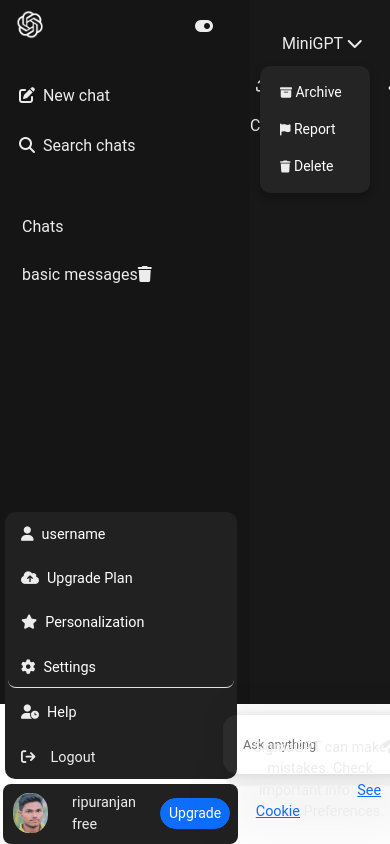
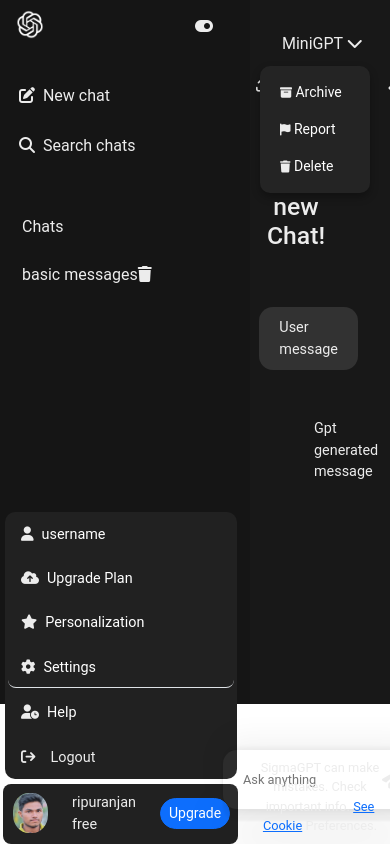
Before and after one commit to ripuranjan-143/Mini-GPT, a React (Vite) app in the folder frontend/: page / in a window 390 px wide. Built offline with nearby package versions, Linux system fonts and the light colour scheme.

Commit message:
Add new chat heading and basic CSS for user/AI messages

```diff
--- a/frontend/src/BasicProvider.jsx
+++ b/frontend/src/BasicProvider.jsx
@@ -7,6 +7,7 @@
   const [prompt, setPrompt] = useState('');
   const [reply, setReply] = useState(null);
   const [currThreadId, setCurrThreadId] = useState(uuidv4());
+  const [newChat, setNewChat] = useState(true);
 
   const providerValues = {
     prompt,
@@ -15,6 +16,8 @@
     setReply,
     currThreadId,
     setCurrThreadId,
+    newChat,
+    setNewChat,
   };
   return (
     <BasicContext.Provider value={providerValues}>
--- a/frontend/src/Chat.css
+++ b/frontend/src/Chat.css
@@ -0,0 +1,71 @@
+.chats {
+  display: flex;
+  flex-direction: column;
+  overflow-y: scroll;
+  height: 421px;
+  scrollbar-width: thin;
+  scrollbar-color: #555 #1e1e1e;
+}
+.userDiv {
+  padding: 1.5rem 17rem 1.8rem 27rem;
+  display: flex;
+  justify-content: flex-end;
+  align-items: end;
+}
+.gptDiv {
+  padding: 0rem 21rem 1.8rem 17.5rem;
+  display: flex;
+  justify-content: flex-start;
+  align-items: flex-start;
+}
+.userMessage {
+  background-color: #323232;
+  padding: 10px 20px;
+  border-radius: 14px;
+  width: fit-content;
+}
+@media (max-width: 1500px) {
+  .chats {
+    padding: 1rem 16rem 1rem 15rem;
+  }
+
+  .userDiv,
+  .gptDiv {
+    padding: 2rem 0rem 0rem 1rem;
+  }
+}
+
+@media (max-width: 1200px) {
+  .chats {
+    padding: 1rem 9rem 1rem 9rem;
+  }
+
+  .userDiv,
+  .gptDiv {
+    padding: 2rem 0rem 0rem 1rem;
+  }
+}
+
+@media (max-width: 992px) {
+  .chats {
+    padding: 1rem 6rem 1rem 7rem;
+  }
+  .userDiv,
+  .gptDiv {
+    padding: 1rem 0rem 1rem 0rem;
+    max-width: 100%;
+    font-size: 0.9rem;
+  }
+}
+
+@media (max-width: 768px) {
+  .chats {
+    padding: 2rem 2rem 1rem 4rem;
+  }
+
+  .userDiv,
+  .gptDiv {
+    max-width: 100%;
+    font-size: 0.9rem;
+  }
+}
--- a/frontend/src/Chat.jsx
+++ b/frontend/src/Chat.jsx
@@ -1,9 +1,22 @@
 import './Chat.css';
+import { useContext } from 'react';
+import { BasicContext } from './BasicProvider';
 
 const Chat = () => {
+  const { newChat, reply } = useContext(BasicContext);
   return (
     <>
-      <div>Chat</div>
+      {newChat && (
+        <h2 className="text-center mt-5 me-5">Start a new Chat!</h2>
+      )}
+      <div className="chats">
+        <div className="userDiv">
+          <p className="userMessage">User message </p>
+        </div>
+        <div className="gptDiv">
+          <p>Gpt generated message</p>
+        </div>
+      </div>
     </>
   );
 };
--- a/frontend/src/ChatWindow.css
+++ b/frontend/src/ChatWindow.css
@@ -34,7 +34,7 @@
 
 .inputBox {
   position: fixed;
-  bottom: 70px;
+  bottom: 35px;
   padding: 0px 20px;
 }
 
@@ -101,10 +101,10 @@
 
 .info {
   position: fixed;
-  bottom: 5px;
+  bottom: -7px;
   width: fit-content;
   text-align: center;
-  font-size: 0.9rem;
+  font-size: 0.8rem;
 }
 
 .ellipsis-options {
```
